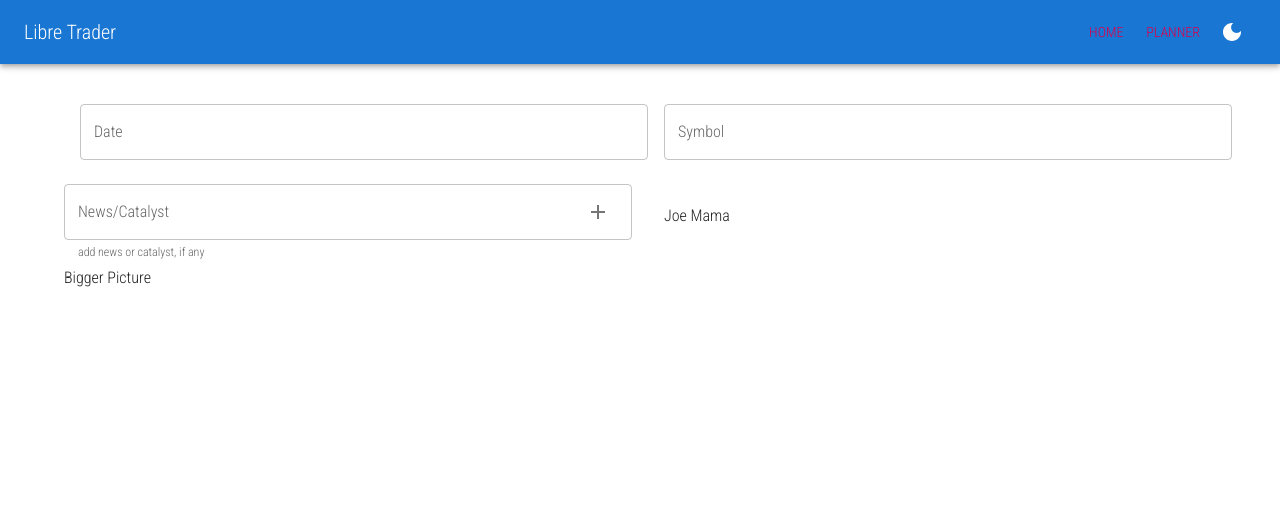
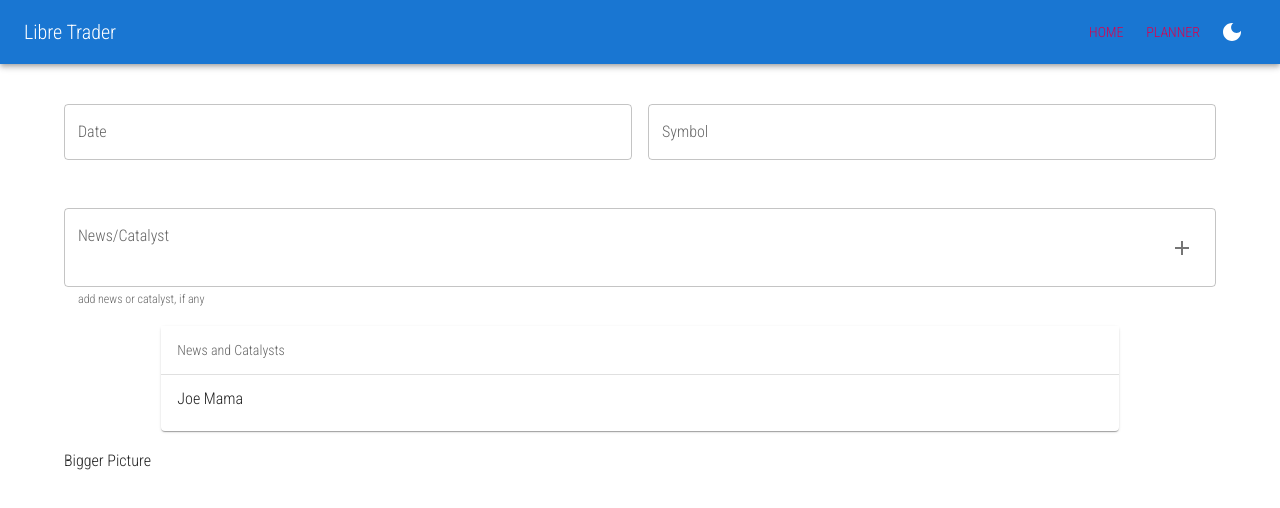
Before and after one commit to oze4/LibreTrader, a React app in the folder frontend/: page /planner in a window 1280 px wide. Shown: the top 508 px of the page. Built offline with nearby package versions, Linux system fonts and the light colour scheme.

Commit message:
feat(frontend): working on planner form

```diff
--- a/frontend/src/components/TradePlan/index.js
+++ b/frontend/src/components/TradePlan/index.js
@@ -1,22 +1,11 @@
-import React, { useState } from "react";
-import {
-  Grid,
-  Typography,
-  InputAdornment,
-  TextField,
-  IconButton,
-  List,
-  ListItem,
-  ListItemText,
-  Box,
-} from "@mui/material";
-import { Add as AddIcon } from "@mui/icons-material";
+import React, { useState, Fragment } from "react";
+import { Grid, Typography, InputAdornment, TextField, IconButton, List, ListItem, ListItemText, ListSubheader, Box, Paper, Divider } from "@mui/material";
+import { Add as AddIcon, IndeterminateCheckBox } from "@mui/icons-material";
 
-const TextFieldFilled = (props) => (
-  <TextField {...props} color="secondary" variant="filled" />
-);
+const TextFieldFilled = (props) => <TextField {...props} color="secondary" variant="filled" />;
 
 export default function TradePlan() {
+  const [currentNewsCatalyst, setCurrentNewsCatalyst] = useState(undefined);
   const [state, setState] = useState({
     biggerPicture: "",
     date: Date.now(),
@@ -24,55 +13,50 @@ export default function TradePlan() {
     newsAndCatalysts: [],
   });
 
-  const isNewsAndCatalysts = () => newsAndCatalysts && newsAndCatalysts.length;
-
-  const handleNewsAndCatalystsChange = (event = () => {
-    const c = [...state];
-    c.newsAndCatalysts.push(event.target.value);
+  const handleAddNewsOrCatalyst = () => {
+    const c = { ...state };
+    c.newsAndCatalysts.push(currentNewsCatalyst);
+    setCurrentNewsCatalyst("");
     setState(c);
-  });
+  };
 
   const handleTextFieldChange = (event, propertyName) => {
-    const c = [...state];
+    const c = { ...state };
     c[propertyName] = event.target.value;
     setState(c);
   };
 
   return (
-    <>
-      <Grid container spacing={2} margin="3vh 0">
+    <Grid container justifyContent="center" alignItems="center" spacing={2} marginTop="3vh">
       {/* DATE */}
       <Grid item xs={12} md={6}>
-          <TextField
-            fullWidth
-            onChange={(e) => handleTextFieldChange(e, "date")}
-            label="Date"
-          />
+        <TextField fullWidth onChange={(e) => handleTextFieldChange(e, "date")} label="Date" />
       </Grid>
 
       {/* TICKER SYMBOL */}
       <Grid item xs={12} md={6}>
+        <TextField fullWidth onChange={(e) => handleTextFieldChange(e, "symbol")} label="Symbol" placeholder="TSLA" />
+      </Grid>
+
+      {/* NEWS AND CATALYSTS */}
+      <Grid item xs={12} marginTop="4vh">
         <TextField
           fullWidth
-            onChange={(e) => handleTextFieldChange(e, "symbol")}
-            label="Symbol"
-            placeholder="TSLA"
-          />
-        </Grid>
-      </Grid>
-
-      <Grid container spacing={2} justifyContent="center">
-        {/* NEWS AND CATALYSTS */}
-        <Grid item xs={6}>
-          <TextField
-            fullWidth
-            onChange={handleNewsAndCatalystsChange}
+          multiline
+          rows={2}
+          value={currentNewsCatalyst}
+          onChange={(e) => setCurrentNewsCatalyst(e.target.value)}
           label="News/Catalyst"
           helperText="add news or catalyst, if any"
           InputProps={{
             endAdornment: (
               <InputAdornment position="end">
-                  <IconButton>
+                <IconButton
+                  onClick={(e) => {
+                    handleAddNewsOrCatalyst();
+                    console.log(state, currentNewsCatalyst);
+                  }}
+                >
                   <AddIcon />
                 </IconButton>
               </InputAdornment>
@@ -80,30 +64,31 @@ export default function TradePlan() {
           }}
         />
       </Grid>
-
-        <Grid item xs={6}>
-          <Box
-            sx={{
-              bgcolor: "background.paper",
-              borderColor: "background.paper",
-            }}
-          >
-            <List>
+      <Grid item xs={10}>
+        <Paper elevation={1}>
+          <List subheader={<ListSubheader>News and Catalysts</ListSubheader>}>
+            <Divider />
             <ListItem>
               <ListItemText primary="Joe Mama" />
             </ListItem>
-              <ListItem />
+            {state.newsAndCatalysts.map((news, index) => {
+              return (
+                <Fragment key={"" + news.length + index}>
+                  <Divider />
+                  <ListItem>
+                    <ListItemText primary={news} secondary={"" + news.length + index}/>
+                  </ListItem>
+                </Fragment>
+              );
+            })}
           </List>
-          </Box>
-        </Grid>
+        </Paper>
       </Grid>
 
       <Grid item xs={12}>
         <Typography variant="subtitle1">Bigger Picture</Typography>
-        <Typography variant="p">
-          {state.biggerPicture ?? state.biggerPicture}
-        </Typography>
+        <Typography variant="p">{state.biggerPicture ?? state.biggerPicture}</Typography>
       </Grid>
-    </>
+    </Grid>
   );
 }
```
Lines whose indentation alone changed are shown as unchanged.
